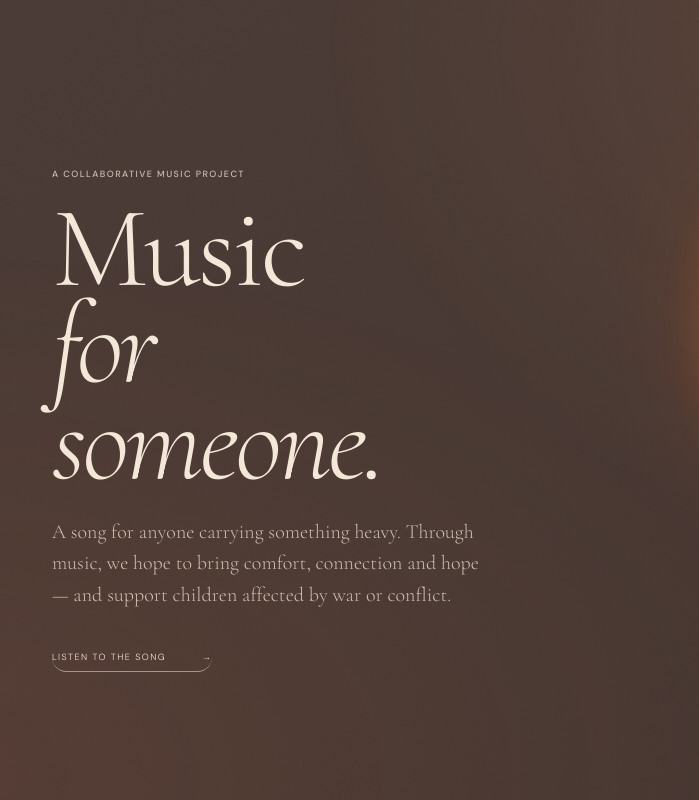
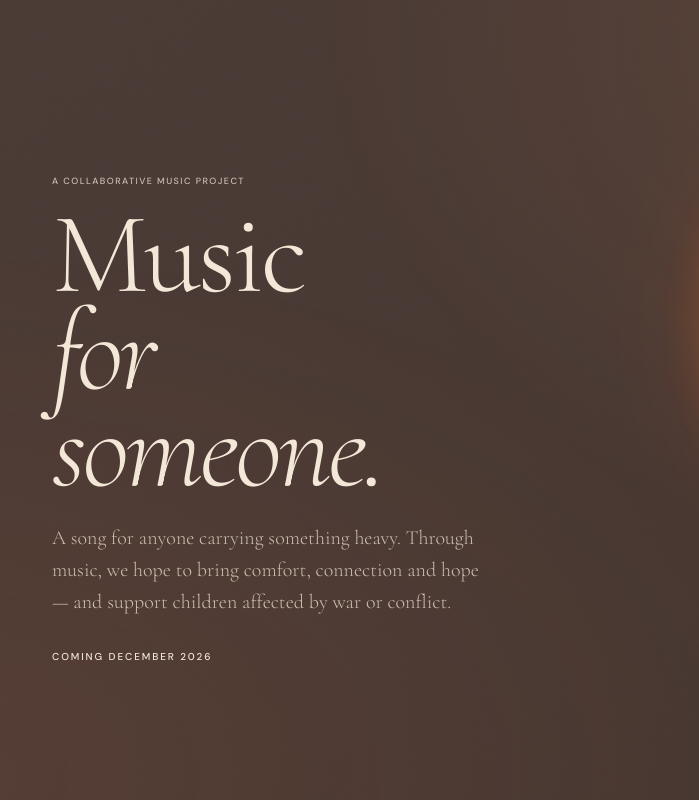
Before and after one commit to music-ianchung/music.ianchung, a plain HTML site: page project-you/index.html in a window 1280 px wide. Shown: the top 800 px of the page, 0-699 px from the left. Drawn offline with nearby package versions, Linux system fonts and the light colour scheme.

Commit message:
Announce December 2026 release on Project YOU

```diff
--- a/project-you/index.html
+++ b/project-you/index.html
@@ -327,13 +327,14 @@ mask-image:linear-gradient(to right,transparent,#000 5px,#000 calc(100% - 5px),t
 }}
 </style>
 <link rel="stylesheet" href="warmth.css">
+<style>.hero .release-date{margin:31px 0 0;font:500 10px/1.4 var(--sans);letter-spacing:.19em;text-transform:uppercase;color:var(--cream)!important}</style>
 </head>
 <body class="cinematic">
 <div class="ambient-surface" aria-hidden="true"><div class="ambient-orb"><img class="orb-logo" src="project-you-logo.png" alt=""></div></div>
 <div class="scroll-progress" aria-hidden="true"></div>
 <header class="hero cinematic">
  <div class="optics"><div class="sun"></div><div class="flare f1"></div><div class="flare f2"></div></div>
- <div class="wrap hero-in"><div class="hero-copy"><div class="label">A collaborative music project</div><h1>Music<br><em>for someone.</em></h1><p>A song for anyone carrying something heavy. Through music, we hope to bring comfort, connection and hope — and support children affected by war or conflict.</p><a class="textlink" href="#song"><span>Listen to the song</span><span>→</span></a></div><div class="hero-bottom"><div class="script">All those miles<br>have brought you here.</div><div class="scroll">Scroll to discover ↓</div></div></div>
+ <div class="wrap hero-in"><div class="hero-copy"><div class="label">A collaborative music project</div><h1>Music<br><em>for someone.</em></h1><p>A song for anyone carrying something heavy. Through music, we hope to bring comfort, connection and hope — and support children affected by war or conflict.</p><p class="release-date">Coming December 2026</p></div><div class="hero-bottom"><div class="script">All those miles<br>have brought you here.</div><div class="scroll">Scroll to discover ↓</div></div></div>
 </header>
 
 <main>
```
